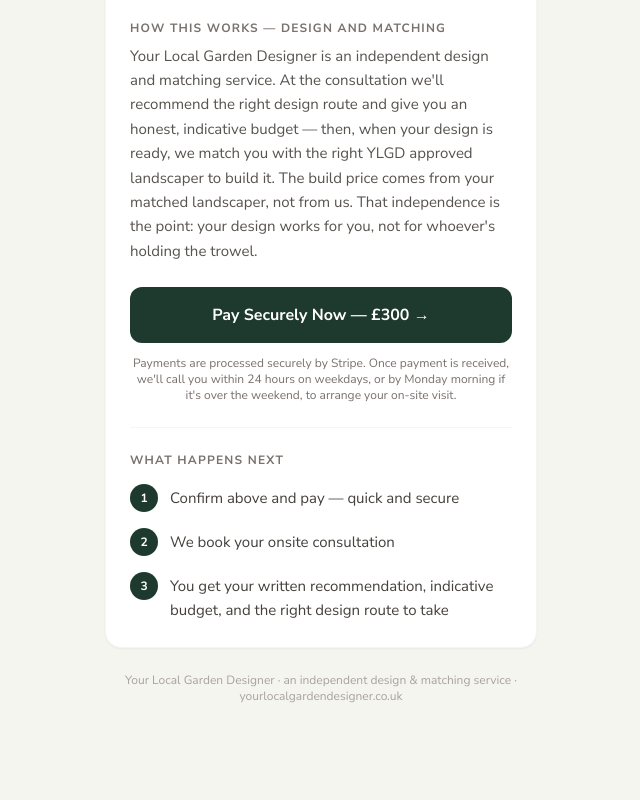
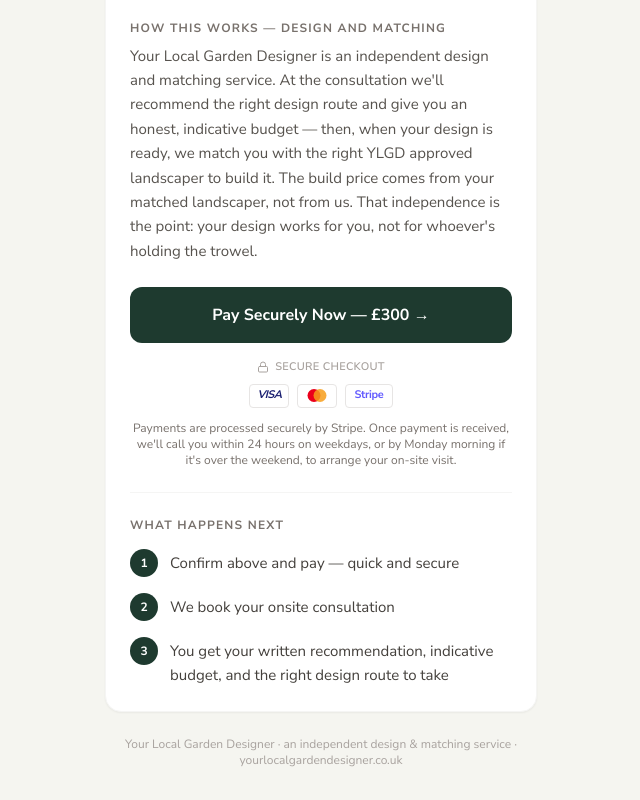
Before and after one commit to BarryRandallLimited/ylgd-quiz-funnel, a Next.js app: page /pay/consultation in a window 1280 px wide. Shown: the part 940-1740 px from the top of the page, without its empty margins (319-959 px from the left). Before the commit the page ends 1676 px from the top, so only its background shows below. Built offline with nearby package versions, Linux system fonts and the light colour scheme.

Commit message:
Add secure checkout trust badges under CTA button

```diff
--- a/src/app/pay/[slug]/PayClient.tsx
+++ b/src/app/pay/[slug]/PayClient.tsx
@@ -4,6 +4,7 @@ import { useState } from "react";
 import { Check, Star } from "lucide-react";
 import type { ServicePackage } from "@/config/packages";
 import PayHeader from "@/components/PayHeader";
+import PaymentTrustBadges from "@/components/PaymentTrustBadges";
 
 interface PayClientProps {
   pkg: ServicePackage;
@@ -118,6 +119,7 @@ export default function PayClient({ pkg, landscaperRef, testCode }: PayClientPro
               : `Pay Securely Now — £${pkg.priceGBP.toLocaleString()} →`}
           </button>
           {error && <p className="mt-3 text-center text-sm text-red-600">{error}</p>}
+          <PaymentTrustBadges />
           <p className="mt-3 text-center text-xs text-stone-500">
             Payments are processed securely by Stripe. {pkg.turnaround}
           </p>
--- /dev/null
+++ b/src/components/PaymentTrustBadges.tsx
@@ -0,0 +1,42 @@
+import { Lock } from "lucide-react";
+
+/**
+ * Trust badges shown under the CTA button on every pay page: a "Secure
+ * Checkout" lock label plus small Visa / Mastercard / Stripe chips, so
+ * visitors recognize familiar, legitimate payment options before clicking
+ * through to Stripe's hosted checkout. Built as simple inline SVG/text
+ * rather than sourced logo files — no external assets, nothing to license.
+ */
+export default function PaymentTrustBadges() {
+  return (
+    <div className="mt-4 flex flex-col items-center gap-2">
+      <div className="flex items-center gap-1.5 text-stone-400">
+        <Lock size={12} />
+        <span className="text-[11px] font-semibold uppercase tracking-wide">Secure Checkout</span>
+      </div>
+      <div className="flex items-center gap-2">
+        {/* Visa */}
+        <div className="flex h-6 w-10 items-center justify-center rounded border border-stone-200 bg-white">
+          <span className="text-[11px] font-black italic tracking-tighter" style={{ color: "#1A1F71" }}>
+            VISA
+          </span>
+        </div>
+
+        {/* Mastercard */}
+        <div className="flex h-6 w-10 items-center justify-center rounded border border-stone-200 bg-white">
+          <svg width="22" height="13" viewBox="0 0 22 13" aria-label="Mastercard">
+            <circle cx="8" cy="6.5" r="6.5" fill="#EB001B" />
+            <circle cx="14" cy="6.5" r="6.5" fill="#F79E1B" fillOpacity="0.85" />
+          </svg>
+        </div>
+
+        {/* Stripe */}
+        <div className="flex h-6 items-center rounded border border-stone-200 bg-white px-2">
+          <span className="text-[11px] font-bold tracking-tight" style={{ color: "#635BFF" }}>
+            Stripe
+          </span>
+        </div>
+      </div>
+    </div>
+  );
+}
```
